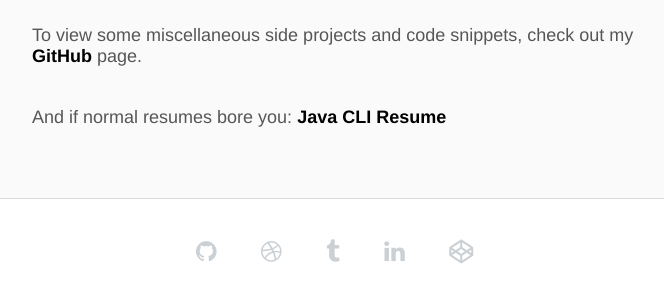
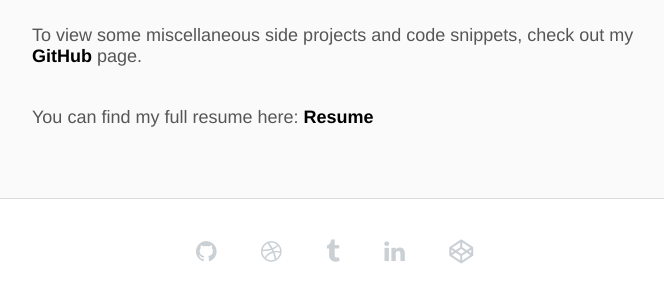
Before and after one commit to paddyw2/paddyw2.github.io, a Jekyll site: the page built from about.md, in a window 1280 px wide. Shown: the part 322-622 px from the top of the page, without its empty margins (304-968 px from the left). Built offline with Jekyll 4.4.1, drawn with Linux system fonts in a browser that asks for light colours; nearby versions of some CDN libraries.

Commit message:
Update resume

```diff
--- a/about.md
+++ b/about.md
@@ -10,4 +10,4 @@ I also have a degree in Philosophy and English Literature from the University of
 
 To view some miscellaneous side projects and code snippets, check out my [GitHub](https://github.com/paddyw2){:target="_blank"} page.
 
-And if normal resumes bore you: [Java CLI Resume](https://github.com/paddyw2/resume){:target="_blank"}
+You can find my full resume here: [Resume](/assets/resume.pdf){:target="_blank"}
```
Also changed, not shown: 1 other file.
